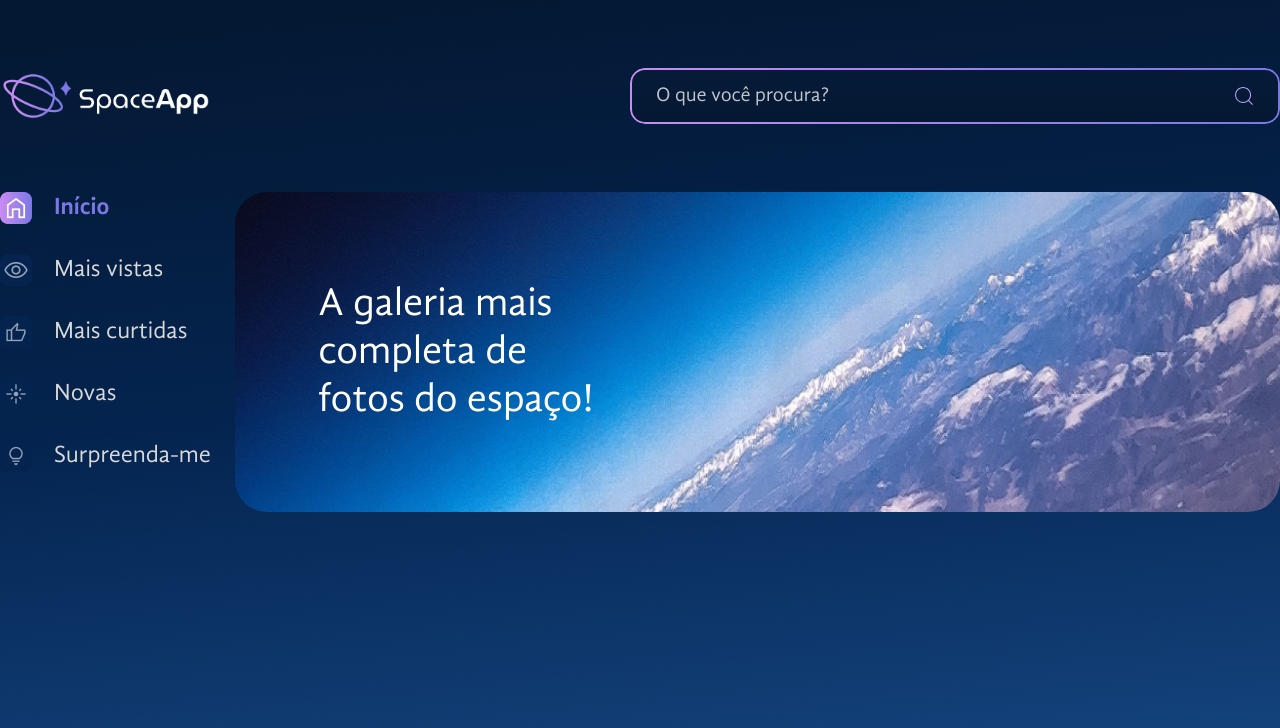
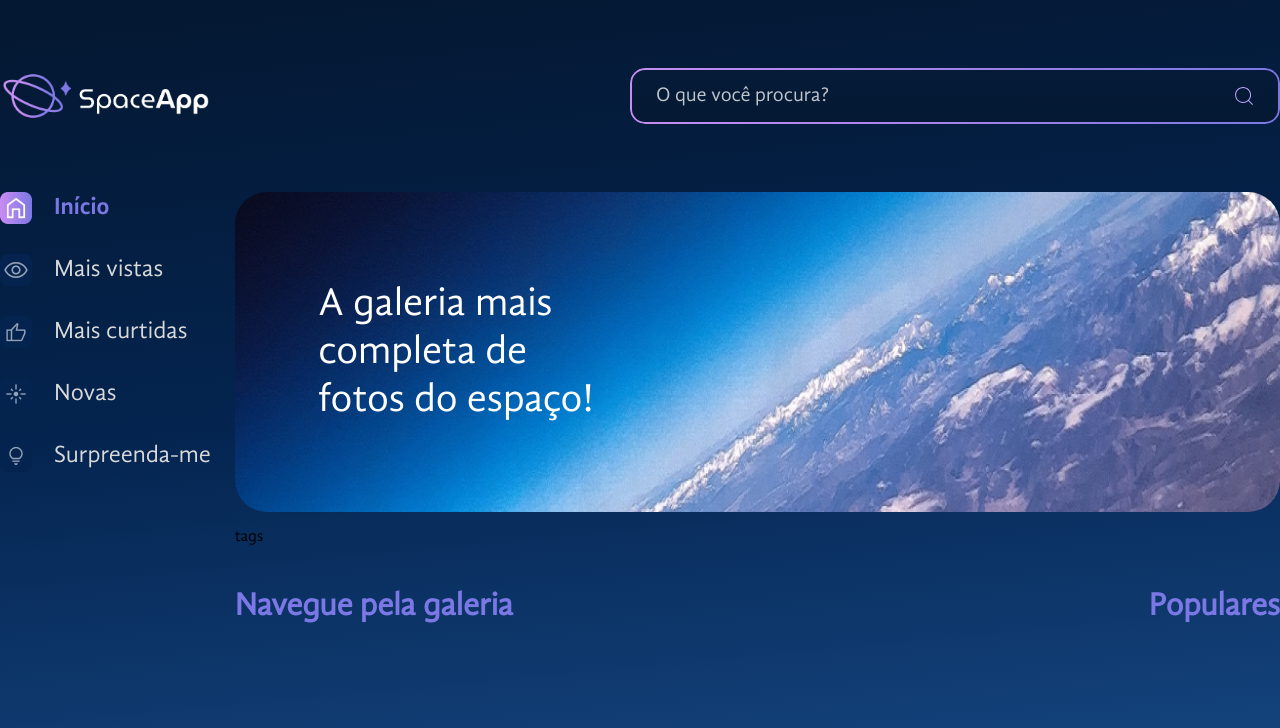
Before and after one commit to BrunoPradoPrado/trilhaReactAlura-spaceApp, a React (Vite) app: page / in a window 1280 px wide. Shown: the top 728 px of the page. Built offline with nearby package versions, Linux system fonts and the light colour scheme.

Commit message:
alter Banner -> genérico + create div galeria

```diff
--- a/src/App.jsx
+++ b/src/App.jsx
@@ -1,8 +1,9 @@
-import styled from         "styled-components"
+import styled from "styled-components"
 import EstilosGlobais from "./componentes/EstilosGlobais"
-import Cabecalho from      "./componentes/Cabecalho"
-import BarraLateral from   "./componentes/BarraLateral"
-import Banner from         "./componentes/Banner"
+import Cabecalho from "./componentes/Cabecalho"
+import BarraLateral from "./componentes/BarraLateral"
+import Banner from "./componentes/Banner"
+import Galeria from "./componentes/Galeria"
 
 const FundoGradiente = styled.div`
   background: linear-gradient(174.61deg, #041833 4.16%, #04244F 48%, #154580 96.76%);
@@ -10,9 +11,22 @@ const FundoGradiente = styled.div`
   min-height: 100vh;
 `
 
+const AppContainer = styled.div`
+  width: 1440px;
+  margin: 0 auto;
+
+  max-width: 100%;
+`
+
 const LayoutPrincipal = styled.div`
   display: flex;
-  gap: 24px; /* opcional */
+  gap: 24px;
+`
+
+const ConteudodaGaleria = styled.section`
+  display: flex;
+  flex-direction: column;
+  flex-grow: 1;
 `
 
 function App() {
@@ -20,12 +34,22 @@ function App() {
   return (
     <FundoGradiente>
       <EstilosGlobais />
-      <Cabecalho      />
+      <AppContainer>
 
-      <LayoutPrincipal>
-        <BarraLateral   />
-        <Banner         />
-      </LayoutPrincipal>
+        <Cabecalho />
+        <LayoutPrincipal>
+          <BarraLateral />
+          <ConteudodaGaleria>
+            <Banner
+              texto={'A galeria mais completa de fotos do espaço!'}
+              imagem="/assets/banner.png"
+            />
+            <Galeria />
+          </ConteudodaGaleria>
+        </LayoutPrincipal>
+
+      </AppContainer>
+
     </FundoGradiente>
   )
 }
--- a/src/componentes/Banner/index.jsx
+++ b/src/componentes/Banner/index.jsx
@@ -1,12 +1,11 @@
 import styled from "styled-components"
 
 const BannerEstilizado = styled.div`
-  width: 100%;
-  height: 320px;
+  min-height: 320px;
   flex: 1;
   position: relative;
 
-  background-image: url('/assets/banner.png');
+  background-image: url(${props => props.$imagem});
   background-size: cover;
   background-position: center;
   background-repeat: no-repeat;
@@ -33,10 +32,10 @@ const TituloBanner = styled.h1`
 `
 
 
-const Banner = () => {
+const Banner = ( { texto, imagem } ) => {
   return (
-    <BannerEstilizado>
-        <TituloBanner>A galeria mais completa de fotos do espaço!</TituloBanner>
+    <BannerEstilizado $imagem={imagem}>
+        <TituloBanner> {texto} </TituloBanner>
     </BannerEstilizado>
 
   )
--- /dev/null
+++ b/src/componentes/Galeria/Populares/index.jsx
@@ -0,0 +1,9 @@
+import Titulo from "../../Titulo"
+
+const Populares = () => {
+    return (
+        <Titulo $alinhamento='center'>Populares</Titulo>
+    )
+}
+
+export default Populares
--- /dev/null
+++ b/src/componentes/Galeria/Tags/index.jsx
@@ -0,0 +1,7 @@
+const Tags = () => {
+    return (
+        <p>tags</p>
+    )
+}
+
+export default Tags
--- /dev/null
+++ b/src/componentes/Galeria/index.jsx
@@ -0,0 +1,29 @@
+import styled from "styled-components"
+import Titulo from "../Titulo"
+import Tags from "./Tags"
+import Populares from "./Populares"
+
+const GaleriaContainer = styled.div`
+    display: flex;
+
+`
+
+const SecaoFluida = styled.section`
+    flex-grow: 1;
+`
+
+const Galeria = () => {
+    return (
+        <>
+            <Tags />
+            <GaleriaContainer>
+                <SecaoFluida>
+                    <Titulo>Navegue pela galeria</Titulo>
+                </SecaoFluida>
+                <Populares />
+            </GaleriaContainer>
+        </>
+    )
+}
+
+export default Galeria
--- /dev/null
+++ b/src/componentes/Titulo/index.jsx
@@ -0,0 +1,10 @@
+import styled from "styled-components";
+
+
+const Titulo = styled.h2`
+    color: #7B78E6 ;
+    font-size: 32px;
+    text-align: ${props => props.$alinhamento ? props.$alinhamento : 'left'};
+`
+
+export default Titulo
```
Also changed, not shown: arquivos-json/fotos.json (added, +72 -0 lines), arquivos-json/tags.json (added, +22 -0 lines).
